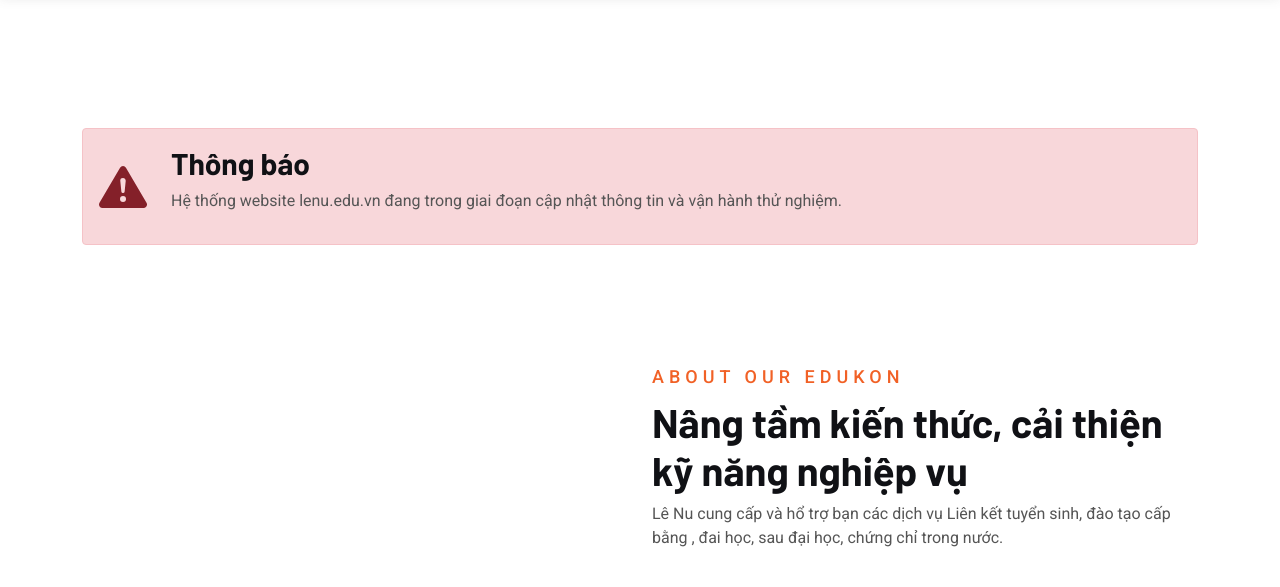
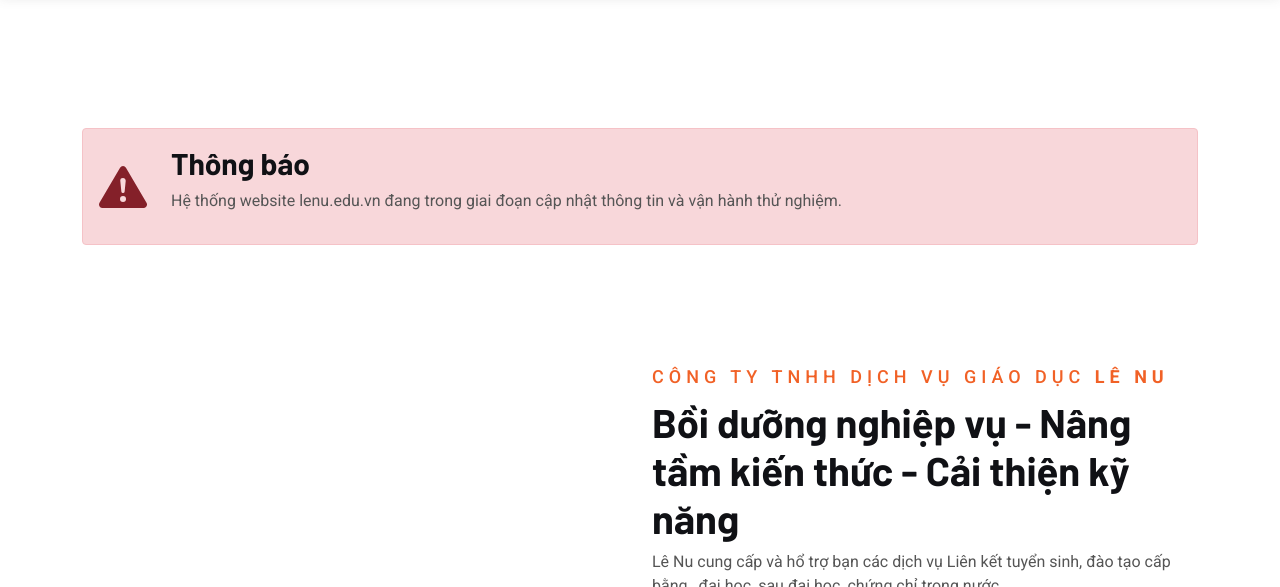
Before and after one commit to sanglesoft/lenu.edu.vn, a plain HTML site: page index.html in a window 1280 px wide. Shown: the part 134-721 px from the top of the page. Drawn offline with Linux system fonts and the light colour scheme.

Commit message:
update credit

```diff
--- a/index.html
+++ b/index.html
@@ -137,8 +137,8 @@
                 <div class="col">
                     <div class="about-right padding-tb">
                         <div class="section-header">
-                            <span class="subtitle">About Our Edukon</span>
-                            <h2 class="title">Nâng tầm kiến thức, cải thiện kỹ năng nghiệp vụ</h2>
+                            <span class="subtitle">Công ty TNHH Dịch vụ Giáo dục <strong>Lê Nu</strong></span>
+                            <h2 class="title">Bồi dưỡng nghiệp vụ - Nâng tầm kiến thức - Cải thiện kỹ năng</h2>
                             <p>Lê Nu cung cấp và hổ trợ bạn các dịch vụ Liên kết tuyển sinh, đào tạo cấp bằng , đai học, sau đại học, chứng chỉ trong nước.</p>
                         </div>
                         <div class="section-wrapper">
@@ -682,7 +682,7 @@
                         <p class="text-light">&copy; 2024 <a class="text-light" href="/"> Công ty TNHH Dịch vụ Giáo dục Lê Nu</a> </p>
                     </div>
                     <div class="text-md-end text-sm-center  col-sm-12  text-xs-center  col-xs-12 col-md-6">
-                        <p class="text-muted">Designed by <a class="text-muted" href="https://sanglesoft.io.vn/" target="_blank">Sanglesoft</a> </p>
+                        <p class="text-muted">Designed by <a class="text-muted" href="https://ntkis.com/" target="_blank">NTKIS Co.Ltd</a> </p>
                     </div>
                 </div>
             </div>
```
Also changed, not shown: 1 other file.
